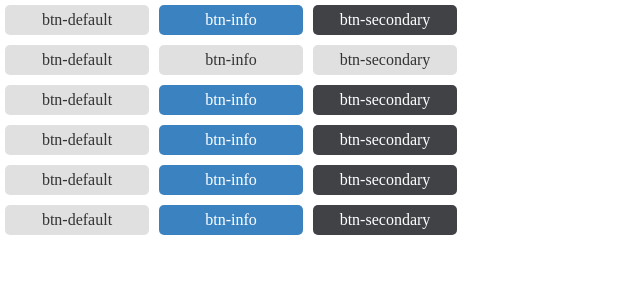
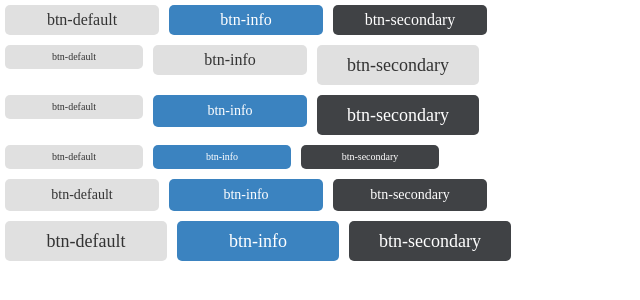
Before and after one commit to dipiash/Learning, a PHP site: page / in a window 1280 px wide. Shown: the top 300 px of the page, without its empty margins (0-640 px from the left). Run offline with PHP 8.4, Linux system fonts and the light colour scheme.

Commit message:
Added a new styles

```diff
--- a/Training/02_web_practice/css/style.css
+++ b/Training/02_web_practice/css/style.css
@@ -1 +1 @@
-body,html{margin:0;padding:0}.btn_default,.btn_info,.btn_secondary{padding:6px 9pt;border-radius:5px}.b--float_left{float:left}.b--clear_both{clear:both}.btn{width:90pt;text-align:center;margin:5px}.btn_default{background:#e0e0e0;color:#333}.btn_default:hover{background:#e8e8e8;color:#333}.btn_info{background:#3b83c0;color:#fff}.btn_info:hover{background:#458ac6;color:#fff}.btn_secondary{background:#404245;color:#fff}.btn_secondary:hover{background:#1b1c1d;color:#fff}
+body,html{margin:0;padding:0}.btn_default,.btn_info,.btn_secondary{padding:6px 9pt;border-radius:5px}.b--float_left{float:left}.b--clear_both{clear:both}.btn{width:130px;text-align:center;margin:5px}.btn_default{background:#e0e0e0;color:#333}.btn_default:hover{background:#e8e8e8;color:#333}.btn_info{background:#3b83c0;color:#fff}.btn_info:hover{background:#458ac6;color:#fff}.btn_secondary{background:#404245;color:#fff}.btn_secondary:hover{background:#1b1c1d;color:#fff}.btn--small{padding:2px 4px;font-size:10px;line-height:20px}.btn--standart{padding:6px 9pt;font-size:14px;line-height:20px}.btn--big{padding:10px 1pc;font-size:18px;line-height:20px}
--- a/Training/02_web_practice/less/style.less
+++ b/Training/02_web_practice/less/style.less
@@ -42,7 +42,7 @@ html, body {
 }
 
 .btn {
-  width: 120px;
+  width: 130px;
   text-align: center;
   margin: 5px;
 }
@@ -79,3 +79,21 @@ html, body {
     color: @color-btn_secondary--hover;
   }
 }
+
+.btn--small {
+  padding: @padding--small;
+  font-size: @font-size--small;
+  line-height: @line-height--small;
+}
+
+.btn--standart {
+  padding: @padding--standart;
+  font-size: @font-size--standart;
+  line-height: @line-height--standart;
+}
+
+.btn--big {
+  padding: @padding--big;
+  font-size: @font-size--big;
+  line-height: @line-height--big;
+}
```
